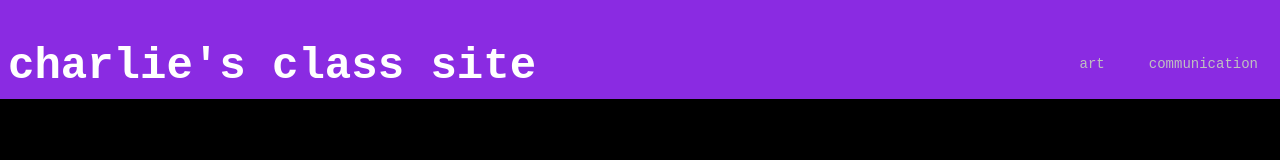
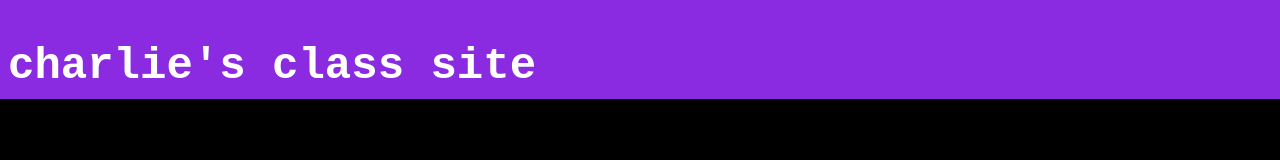
Before and after one commit to leg-bone/leg-bone, a plain HTML site: page index.html in a window 1280 px wide. Shown: the top 160 px of the page. Drawn offline with Linux system fonts and the light colour scheme; files that its build step writes are made by us from their sources.

Commit message:
Update index.html

```diff
--- a/index.html
+++ b/index.html
@@ -15,8 +15,6 @@
     </div>
     <nav>
 
-        <li><a href="index.html">art</a></li>
-        <li><a href="communication.html">communication</a></li>
       </ul>
     </nav>
   </div>
```
